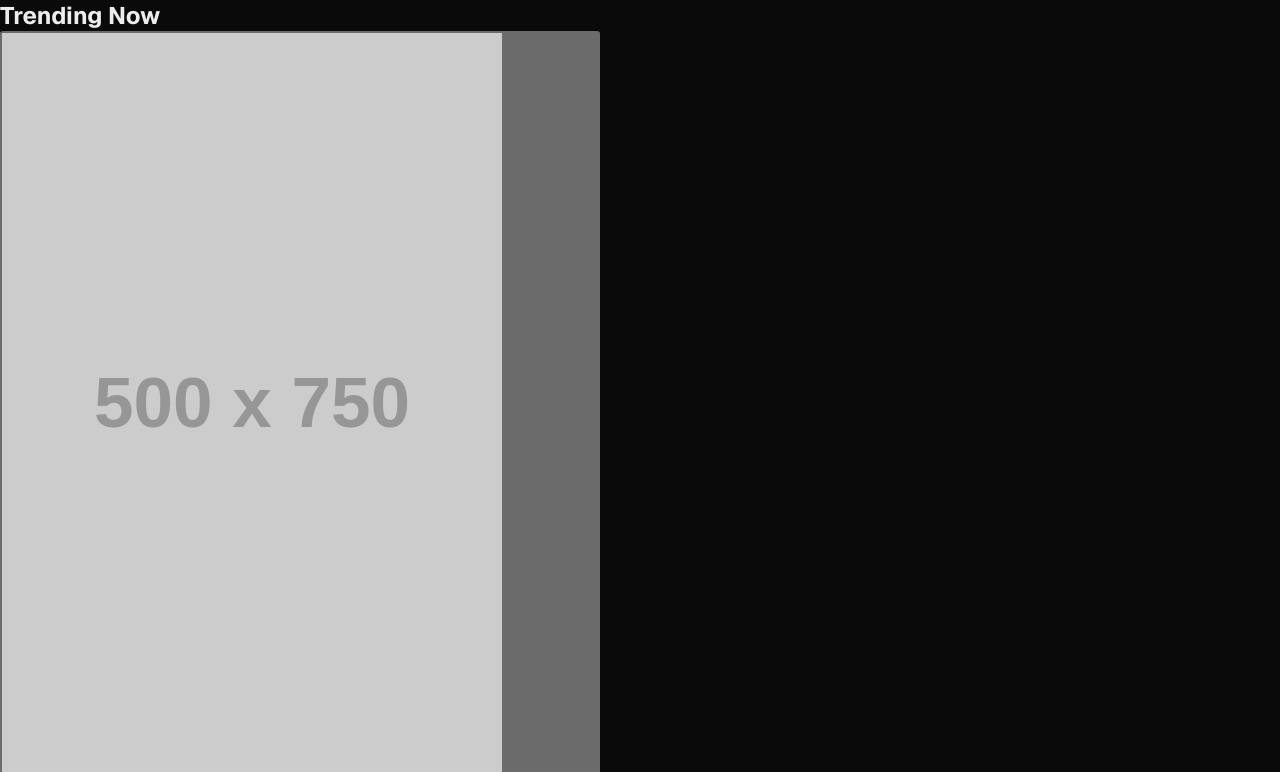
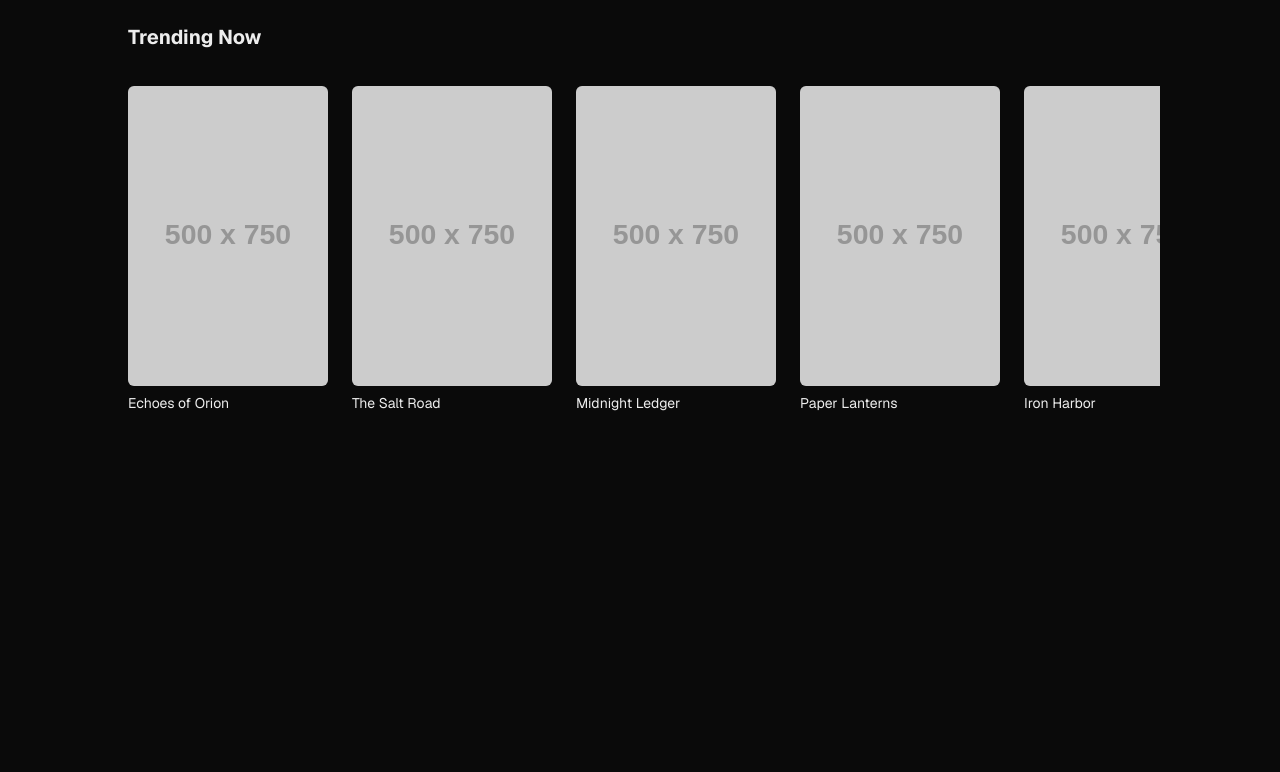
Before and after one commit to kzografos/trending-app, a Next.js app: page / in a window 1280 px wide. Shown: the top 772 px of the page. Built offline with nearby package versions, Linux system fonts and the light colour scheme.

Commit message:
style: responsive horizontal scroll and style

```diff
--- /dev/null
+++ b/src/components/TrendingRow.module.css
@@ -0,0 +1,142 @@
+.section {
+  padding: 24px 16px; /* 16px κενό στα πλάγια στο κινητό */
+}
+
+.heading {
+  font-size: 1.25rem;
+  margin-bottom: 12px;
+}
+
+.row {
+  --tile-width: 140px;
+  list-style: none;
+  display: flex;
+  gap: 12px;
+  overflow-x: auto;
+  padding-inline: 8px;
+  padding-block: 12px;
+  scroll-padding-inline: 8px;
+  margin-inline: -8px;
+  scroll-snap-type: x proximity;
+}
+
+.item {
+  flex: 0 0 var(--tile-width);
+  scroll-snap-align: start;
+}
+
+.tile {
+  display: block;
+  width: 100%;
+  padding: 0;
+  border: 0;
+  background: none;
+  color: inherit;
+  font: inherit;
+  text-align: left;
+  cursor: pointer;
+  border-radius: 6px;
+}
+
+.poster {
+  display: block;
+  width: 100%;
+  height: auto;
+  aspect-ratio: 2 / 3;
+  object-fit: cover;
+  border-radius: 6px;
+  background: #1f1f1f;
+  transition:
+    transform 150ms ease,
+    box-shadow 150ms ease;
+}
+
+.title {
+  display: -webkit-box;
+  -webkit-line-clamp: 2;
+  -webkit-box-orient: vertical;
+  line-clamp: 2;
+  overflow: hidden;
+  margin-top: 8px;
+  font-size: 0.875rem;
+}
+
+.tile:focus-visible {
+  outline: none;
+}
+
+.retryButton {
+  margin-top: 8px;
+  padding: 8px 16px;
+  border: 1px solid var(--foreground);
+  border-radius: 6px;
+  background: none;
+  color: inherit;
+  font: inherit;
+  cursor: pointer;
+}
+
+.retryButton:focus-visible {
+  outline: 2px solid var(--foreground);
+  outline-offset: 2px;
+}
+
+@media (hover: hover) {
+  .tile:hover .poster {
+    transform: scale(1.05);
+    box-shadow: 0 8px 24px rgba(0, 0, 0, 0.6);
+  }
+}
+
+.tile:focus-visible .poster {
+  outline: 3px solid var(--foreground);
+  outline-offset: 3px;
+  transform: scale(1.05);
+  box-shadow: 0 8px 24px rgba(0, 0, 0, 0.6);
+}
+
+@media (min-width: 768px) {
+  .section {
+    padding: 24px 32px;
+  }
+
+  .row {
+    --tile-width: 160px;
+    gap: 16px;
+    padding-block: 16px;
+  }
+}
+
+@media (min-width: 1024px) {
+  .section {
+    padding: 24px 64px;
+  }
+
+  .row {
+    --tile-width: 180px;
+    gap: 20px;
+    padding-block: 20px;
+  }
+}
+
+@media (min-width: 1280px) {
+  .section {
+    padding: 24px 128px;
+  }
+
+  .row {
+    --tile-width: 200px;
+    gap: 24px;
+    padding-block: 24px;
+  }
+}
+
+@media (prefers-reduced-motion: reduce) {
+  .poster {
+    transition: none;
+  }
+  .tile:hover .poster,
+  .tile:focus-visible .poster {
+    transform: none;
+  }
+}
--- a/src/components/TrendingRow.tsx
+++ b/src/components/TrendingRow.tsx
@@ -1,19 +1,21 @@
 "use client";
-
 import { useTrending } from "@/hooks/useTrending";
+import styles from "./TrendingRow.module.css";
 
 export function TrendingRow() {
   const { status, items, retry } = useTrending();
 
   return (
-    <section aria-labelledby="trending-heading">
-      <h2 id="trending-heading">Trending Now</h2>
+    <section className={styles.section} aria-labelledby="trending-heading">
+      <h2 className={styles.heading} id="trending-heading">
+        Trending Now
+      </h2>
 
       {status === "loading" && <p>Loading...</p>}
       {status === "error" && (
         <div role="alert">
           <p>Failed to load trending titles.</p>
-          <button type="button" onClick={retry}>
+          <button className={styles.retryButton} type="button" onClick={retry}>
             Retry
           </button>
         </div>
@@ -24,12 +26,20 @@ export function TrendingRow() {
       )}
 
       {status === "success" && items.length > 0 && (
-        <ul>
+        <ul className={styles.row}>
           {items.map((item) => (
-            <li key={item.id}>
-              <button type="button">
-                <img src={item.thumbnail} alt="" />
-                <span>{item.title}</span>
+            <li key={item.id} className={styles.item}>
+              <button type="button" className={styles.tile}>
+                {/* eslint-disable-next-line @next/next/no-img-element -- external API thumbnails (SVG placeholders); see README */}
+                <img
+                  className={styles.poster}
+                  src={item.thumbnail}
+                  alt=""
+                  width={500}
+                  height={750}
+                  loading="lazy"
+                />
+                <span className={styles.title}>{item.title}</span>
               </button>
             </li>
           ))}
```
